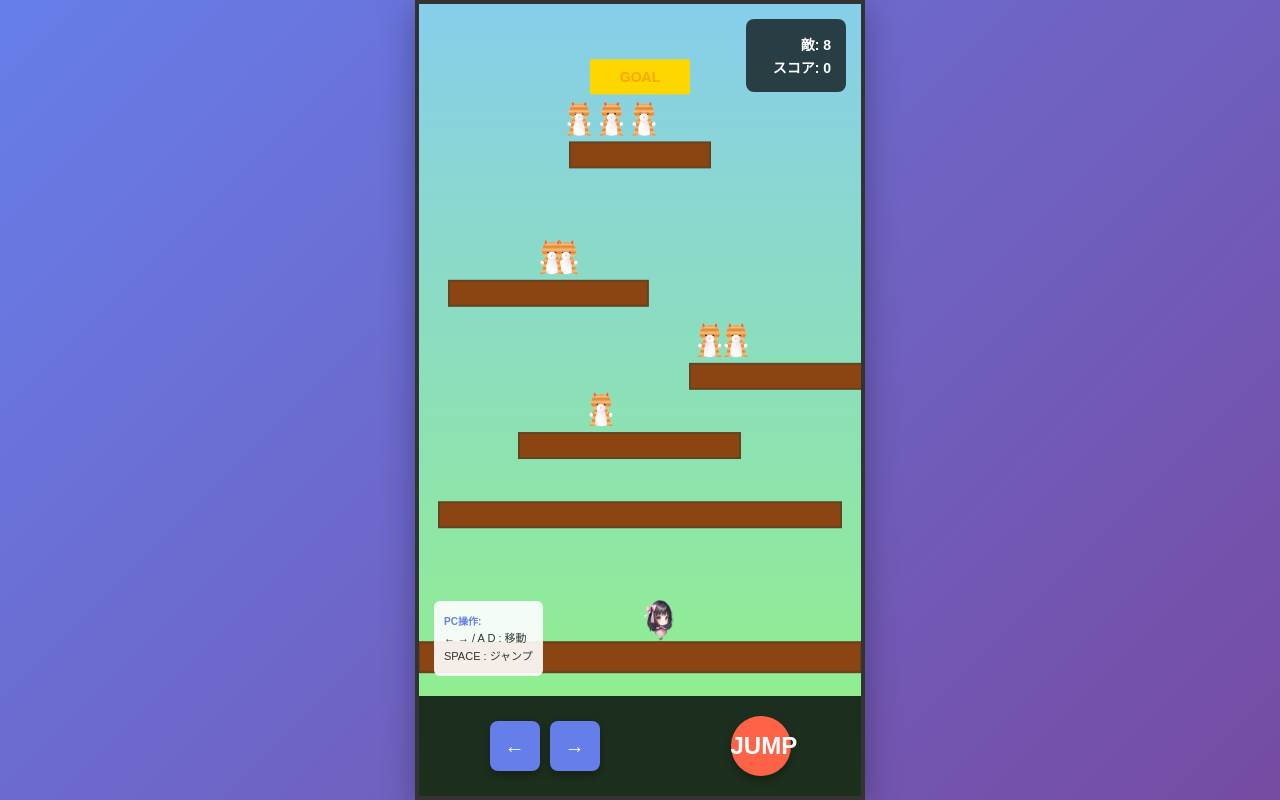
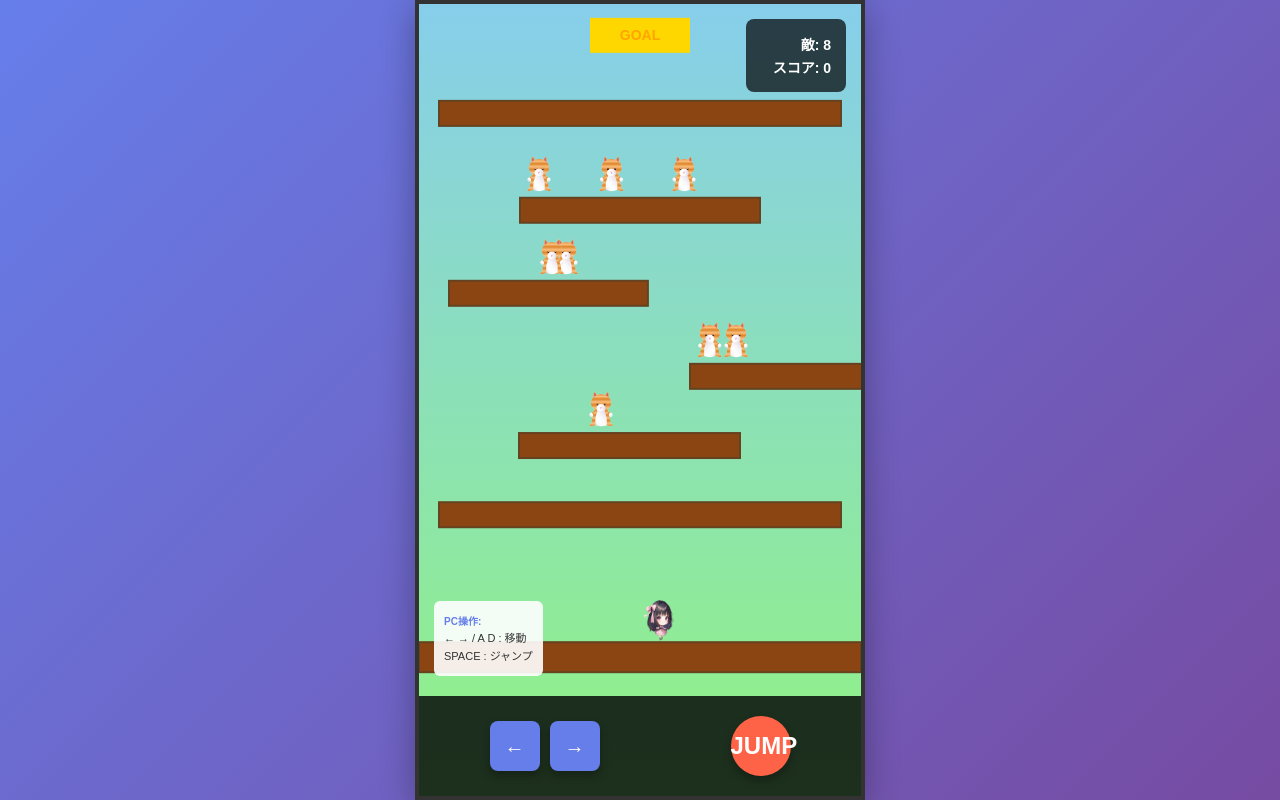
Before and after one commit to moshimur/mario-game, a plain HTML site: page index.html in a window 1280 px wide. Drawn offline with Linux system fonts and the light colour scheme.

Commit message:
Update index.html

```diff
--- a/index.html
+++ b/index.html
@@ -322,7 +322,7 @@
         const enemyImage = new Image();
         enemyImage.src = './アイコンみーこ256256.png';
 
-        // ===== プラットフォームデータ（段階的難易度上昇） =====
+        // ===== プラットフォームデータ（段階的難易度上昇 + 敵専用足場 + 敵なし足場） =====
         const platforms = [
             // 地面（最下部）
             { x: 0, y: GROUND_Y + 50, width: canvas.width, height: 30 },
@@ -339,14 +339,17 @@
             // 4段目：左側に配置（戻る必要がある）
             { x: 30, y: canvas.height * 0.40, width: canvas.width * 0.45, height: 25 },
 
-            // 5段目：ゴール手前（狭い）
-            { x: canvas.width / 2 - 70, y: canvas.height * 0.20, width: 140, height: 25 }
+            // 5段目：敵専用足場（敵3体をここに配置）
+            { x: canvas.width / 2 - 120, y: canvas.height * 0.28, width: 240, height: 25 },
+
+            // 6段目：敵なし広い足場（ゴール前の安全地帯）
+            { x: 20, y: canvas.height * 0.14, width: canvas.width - 40, height: 25 }
         ];
 
         // ===== ゴール =====
         const goal = {
             x: canvas.width / 2 - 50,
-            y: canvas.height * 0.08,
+            y: canvas.height * 0.02,
             width: 100,
             height: 35
         };
@@ -425,11 +428,14 @@
             enemies.push(new Enemy(platform.x + 50, platform.y - 45));
             enemies.push(new Enemy(platform.x + platform.width - 85, platform.y - 45));
 
-            // 5段目（ゴール手前）：敵3体（難関区間）
+            // 5段目（敵専用足場）：敵3体（最難関区間）
             platform = platforms[5];
-            enemies.push(new Enemy(platform.x + 20, platform.y - 45));
+            enemies.push(new Enemy(platform.x + 30, platform.y - 45));
             enemies.push(new Enemy(platform.x + platform.width / 2 - 17.5, platform.y - 45));
-            enemies.push(new Enemy(platform.x + platform.width - 55, platform.y - 45));
+            enemies.push(new Enemy(platform.x + platform.width - 65, platform.y - 45));
+
+            // 6段目：敵なし（安全地帯）
+            // 配置なし
         }
         initializeEnemies();
 
```
